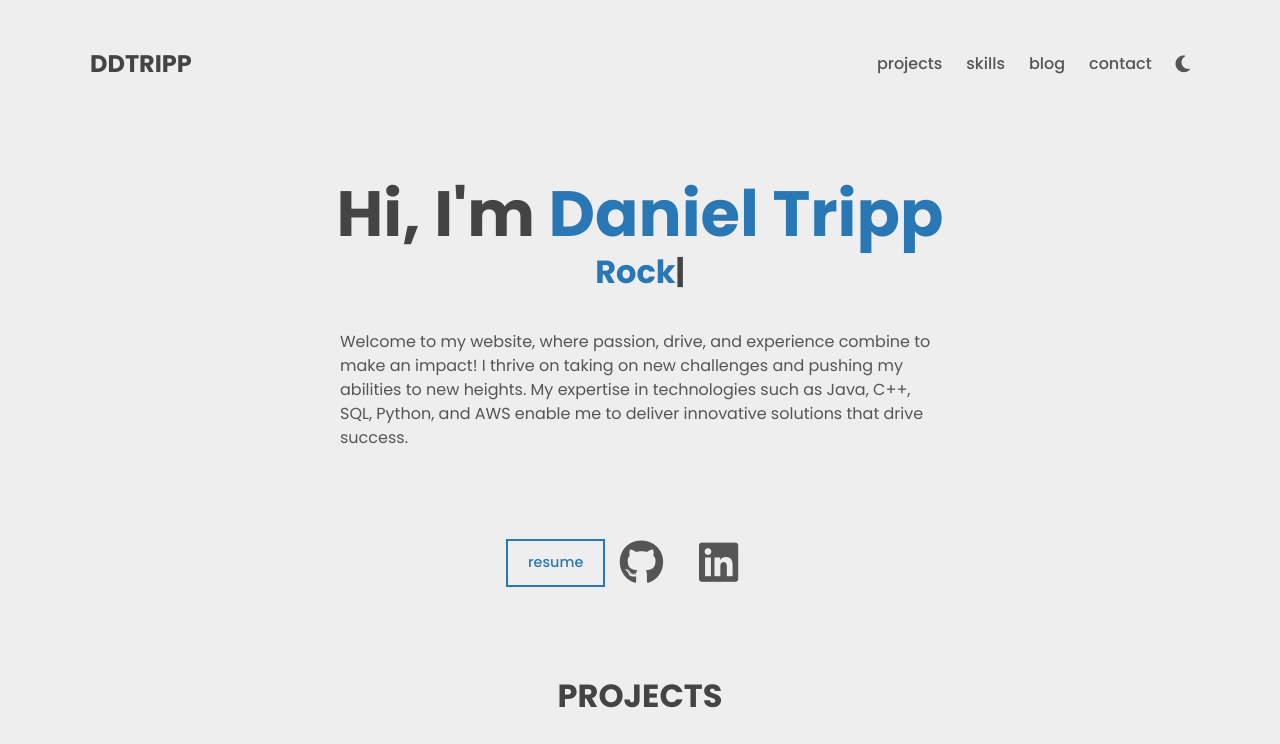
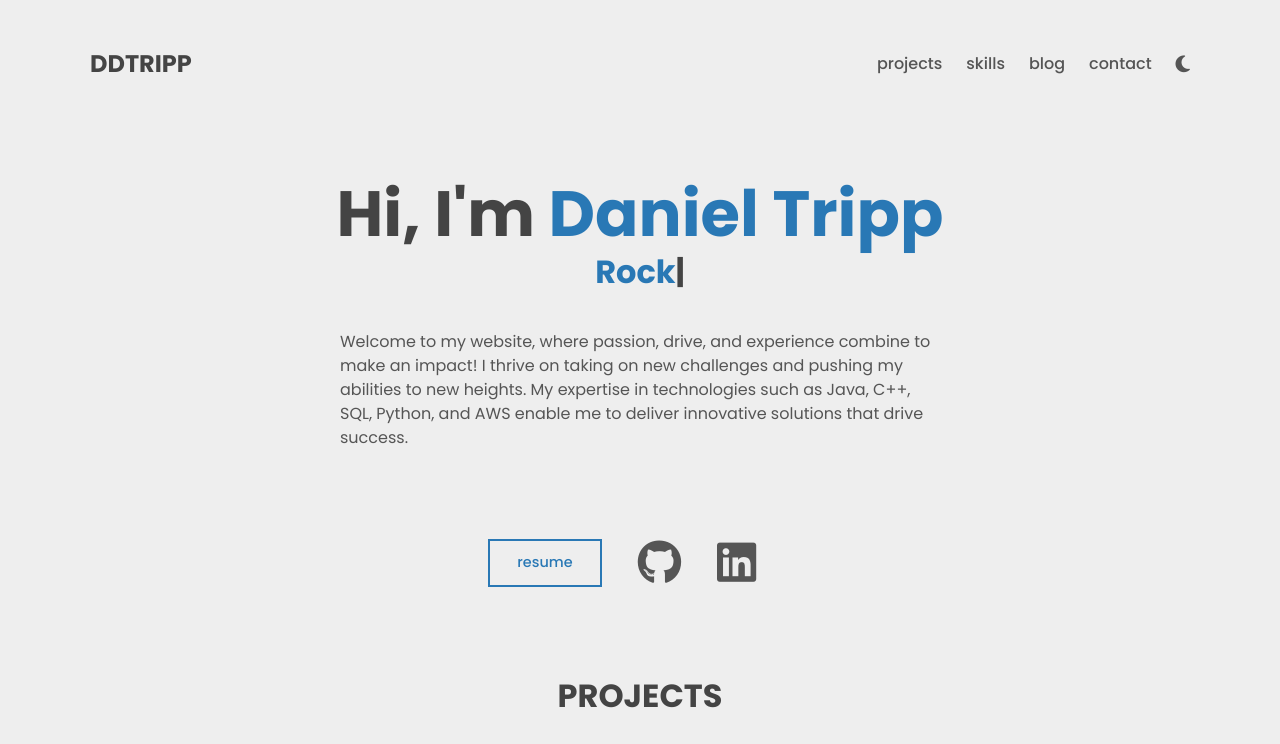
Before and after one commit to thedtripp/thedtripp.github.io, a plain HTML site: page home.html in a window 1280 px wide. Shown: the top 744 px of the page. Drawn offline with Linux system fonts and the light colour scheme.

Commit message:
fixed spacing on github and linkedin icons

```diff
--- a/home.html
+++ b/home.html
@@ -96,8 +96,8 @@
     <!-- Details/Conact -->
     <section class="section contact center">
       <div class="center">
-        <a href="./img/resume.pdf" target="_blank">
-          <span class="btn btn--outline">Resume</span>
+        <a href="./img/resume.pdf" class="link link--icon" target="_blank">
+          <span class="btn btn--outline btn-fill">Resume</span>
         </a>
         <a href="https://github.com/thedtripp" aria-label="github" class="link link--icon" target="_blank">
           <i aria-hidden="true" class="fab fa-github"></i>
--- a/styles/style.css
+++ b/styles/style.css
@@ -113,22 +113,6 @@ button {
   color: var(--clr-primary);
 }
 
-/* .link::before {
-  content: "";
-  display: inline;
-  width: 0%;
-  height: 0.2em;
-  position: absolute;
-  bottom: 0;
-  background-color: var(--clr-primary);
-  transition: width 0.2s ease-in;
-}
-
-.link:hover::before,
-.link:focus::before {
-  width: 100%;
-} */
-
 .link--nav {
   color: var(--clr-fg);
   text-transform: lowercase;
@@ -138,6 +122,11 @@ button {
 .link--icon {
   color: var(--clr-fg);
   font-size: 2.8rem;
+}
+
+.btn-fill {
+  width: 100%;
+  text-align:center;
 }
 
 .btn {
```
Also changed, not shown: 1 other file.
